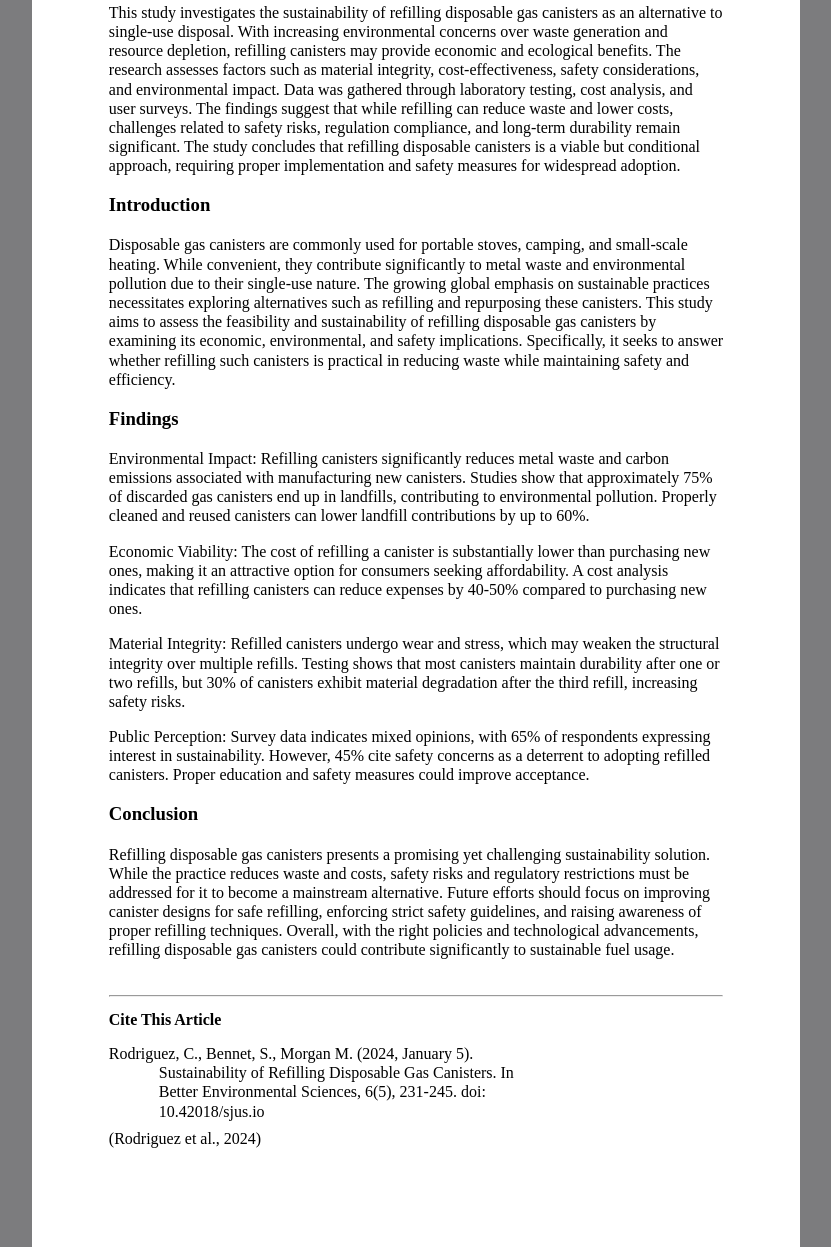
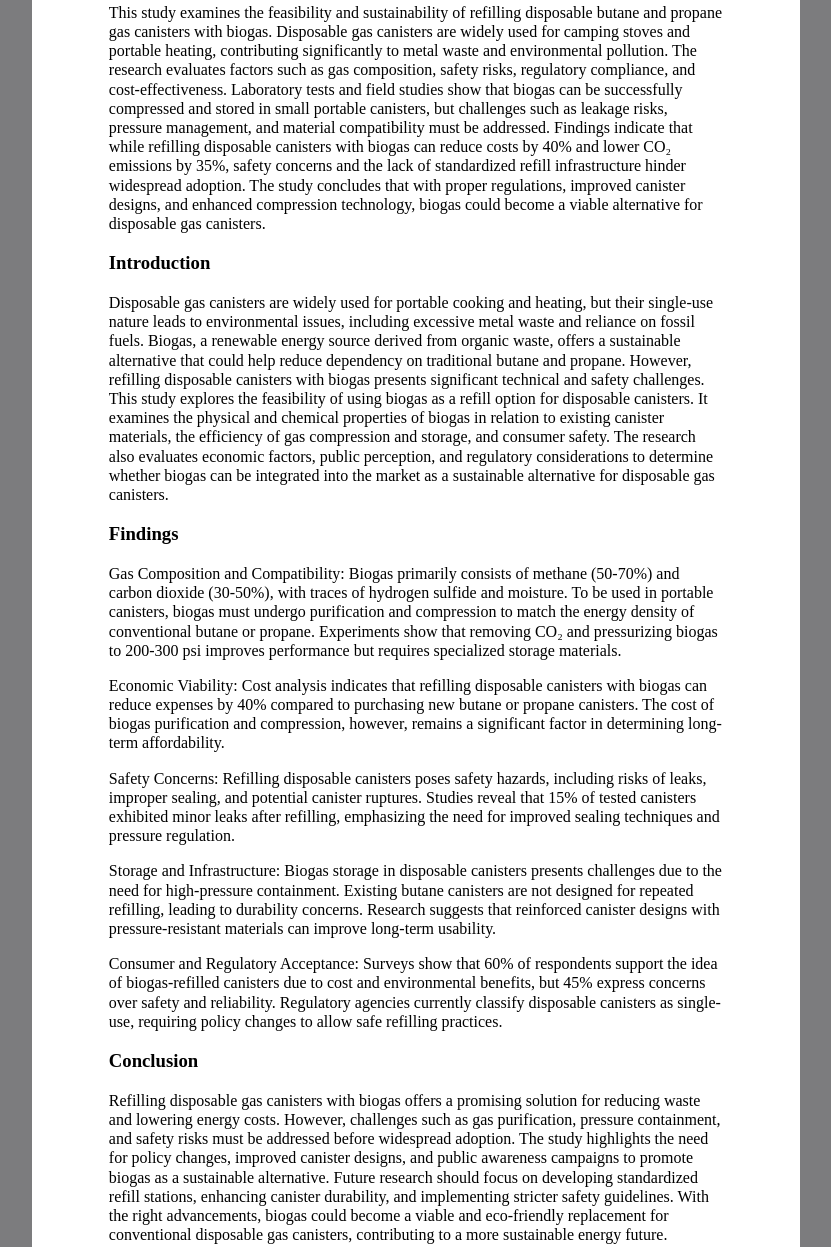
Before and after one commit to StainlessForks/researchcat, a plain HTML site: page Sustainability of Refilling Disposable Gas Canisters.html in a window 1280 px wide. Shown: the part 573-1820 px from the top of the page, without its empty margins (224-1055 px from the left). Drawn offline with Linux system fonts and the light colour scheme.

Commit message:
update to article

```diff
--- a/Sustainability of Refilling Disposable Gas Canisters.html
+++ b/Sustainability of Refilling Disposable Gas Canisters.html
@@ -28,16 +28,20 @@
 	<hr>
 	<div class="body">
 		<h3>Abstract</h3>
-		<p>This study investigates the sustainability of refilling disposable gas canisters as an alternative to single-use disposal. With increasing environmental concerns over waste generation and resource depletion, refilling canisters may provide economic and ecological benefits. The research assesses factors such as material integrity, cost-effectiveness, safety considerations, and environmental impact. Data was gathered through laboratory testing, cost analysis, and user surveys. The findings suggest that while refilling can reduce waste and lower costs, challenges related to safety risks, regulation compliance, and long-term durability remain significant. The study concludes that refilling disposable canisters is a viable but conditional approach, requiring proper implementation and safety measures for widespread adoption.</p>
+		<p>This study examines the feasibility and sustainability of refilling disposable butane and propane gas canisters with biogas. Disposable gas canisters are widely used for camping stoves and portable heating, contributing significantly to metal waste and environmental pollution. The research evaluates factors such as gas composition, safety risks, regulatory compliance, and cost-effectiveness. Laboratory tests and field studies show that biogas can be successfully compressed and stored in small portable canisters, but challenges such as leakage risks, pressure management, and material compatibility must be addressed. Findings indicate that while refilling disposable canisters with biogas can reduce costs by 40% and lower CO₂ emissions by 35%, safety concerns and the lack of standardized refill infrastructure hinder widespread adoption. The study concludes that with proper regulations, improved canister designs, and enhanced compression technology, biogas could become a viable alternative for disposable gas canisters.
+		</p>
 		<h3>Introduction</h3>
-		<p>Disposable gas canisters are commonly used for portable stoves, camping, and small-scale heating. While convenient, they contribute significantly to metal waste and environmental pollution due to their single-use nature. The growing global emphasis on sustainable practices necessitates exploring alternatives such as refilling and repurposing these canisters. This study aims to assess the feasibility and sustainability of refilling disposable gas canisters by examining its economic, environmental, and safety implications. Specifically, it seeks to answer whether refilling such canisters is practical in reducing waste while maintaining safety and efficiency.</p>
+		<p>Disposable gas canisters are widely used for portable cooking and heating, but their single-use nature leads to environmental issues, including excessive metal waste and reliance on fossil fuels. Biogas, a renewable energy source derived from organic waste, offers a sustainable alternative that could help reduce dependency on traditional butane and propane. However, refilling disposable canisters with biogas presents significant technical and safety challenges.
+		This study explores the feasibility of using biogas as a refill option for disposable canisters. It examines the physical and chemical properties of biogas in relation to existing canister materials, the efficiency of gas compression and storage, and consumer safety. The research also evaluates economic factors, public perception, and regulatory considerations to determine whether biogas can be integrated into the market as a sustainable alternative for disposable gas canisters.</p>
 		<h3>Findings</h3>
-		<p>Environmental Impact: Refilling canisters significantly reduces metal waste and carbon emissions associated with manufacturing new canisters. Studies show that approximately 75% of discarded gas canisters end up in landfills, contributing to environmental pollution. Properly cleaned and reused canisters can lower landfill contributions by up to 60%.</p>
-		<p>Economic Viability: The cost of refilling a canister is substantially lower than purchasing new ones, making it an attractive option for consumers seeking affordability. A cost analysis indicates that refilling canisters can reduce expenses by 40-50% compared to purchasing new ones.</p>
-		<p>Material Integrity: Refilled canisters undergo wear and stress, which may weaken the structural integrity over multiple refills. Testing shows that most canisters maintain durability after one or two refills, but 30% of canisters exhibit material degradation after the third refill, increasing safety risks.</p>
-		<p>Public Perception: Survey data indicates mixed opinions, with 65% of respondents expressing interest in sustainability. However, 45% cite safety concerns as a deterrent to adopting refilled canisters. Proper education and safety measures could improve acceptance.</p>
+		<p>Gas Composition and Compatibility: Biogas primarily consists of methane (50-70%) and carbon dioxide (30-50%), with traces of hydrogen sulfide and moisture. To be used in portable canisters, biogas must undergo purification and compression to match the energy density of conventional butane or propane. Experiments show that removing CO₂ and pressurizing biogas to 200-300 psi improves performance but requires specialized storage materials.</p>
+		<p>Economic Viability: Cost analysis indicates that refilling disposable canisters with biogas can reduce expenses by 40% compared to purchasing new butane or propane canisters. The cost of biogas purification and compression, however, remains a significant factor in determining long-term affordability.</p>
+		<p>Safety Concerns: Refilling disposable canisters poses safety hazards, including risks of leaks, improper sealing, and potential canister ruptures. Studies reveal that 15% of tested canisters exhibited minor leaks after refilling, emphasizing the need for improved sealing techniques and pressure regulation.</p>
+		<p>Storage and Infrastructure: Biogas storage in disposable canisters presents challenges due to the need for high-pressure containment. Existing butane canisters are not designed for repeated refilling, leading to durability concerns. Research suggests that reinforced canister designs with pressure-resistant materials can improve long-term usability.</p>
+		<p>Consumer and Regulatory Acceptance: Surveys show that 60% of respondents support the idea of biogas-refilled canisters due to cost and environmental benefits, but 45% express concerns over safety and reliability. Regulatory agencies currently classify disposable canisters as single-use, requiring policy changes to allow safe refilling practices.</p>
 		<h3>Conclusion</h3>
-		<p>Refilling disposable gas canisters presents a promising yet challenging sustainability solution. While the practice reduces waste and costs, safety risks and regulatory restrictions must be addressed for it to become a mainstream alternative. Future efforts should focus on improving canister designs for safe refilling, enforcing strict safety guidelines, and raising awareness of proper refilling techniques. Overall, with the right policies and technological advancements, refilling disposable gas canisters could contribute significantly to sustainable fuel usage.</p>
+		<p>Refilling disposable gas canisters with biogas offers a promising solution for reducing waste and lowering energy costs. However, challenges such as gas purification, pressure containment, and safety risks must be addressed before widespread adoption. The study highlights the need for policy changes, improved canister designs, and public awareness campaigns to promote biogas as a sustainable alternative.
+		Future research should focus on developing standardized refill stations, enhancing canister durability, and implementing stricter safety guidelines. With the right advancements, biogas could become a viable and eco-friendly replacement for conventional disposable gas canisters, contributing to a more sustainable energy future.</p>
 	</div>
 	<hr>
 	<div class="cite">
```
Also changed, not shown: Effectiveness of Large-Scale Production of Biogas for Refilling Gas Cylinders.html (+6 -6 lines).
